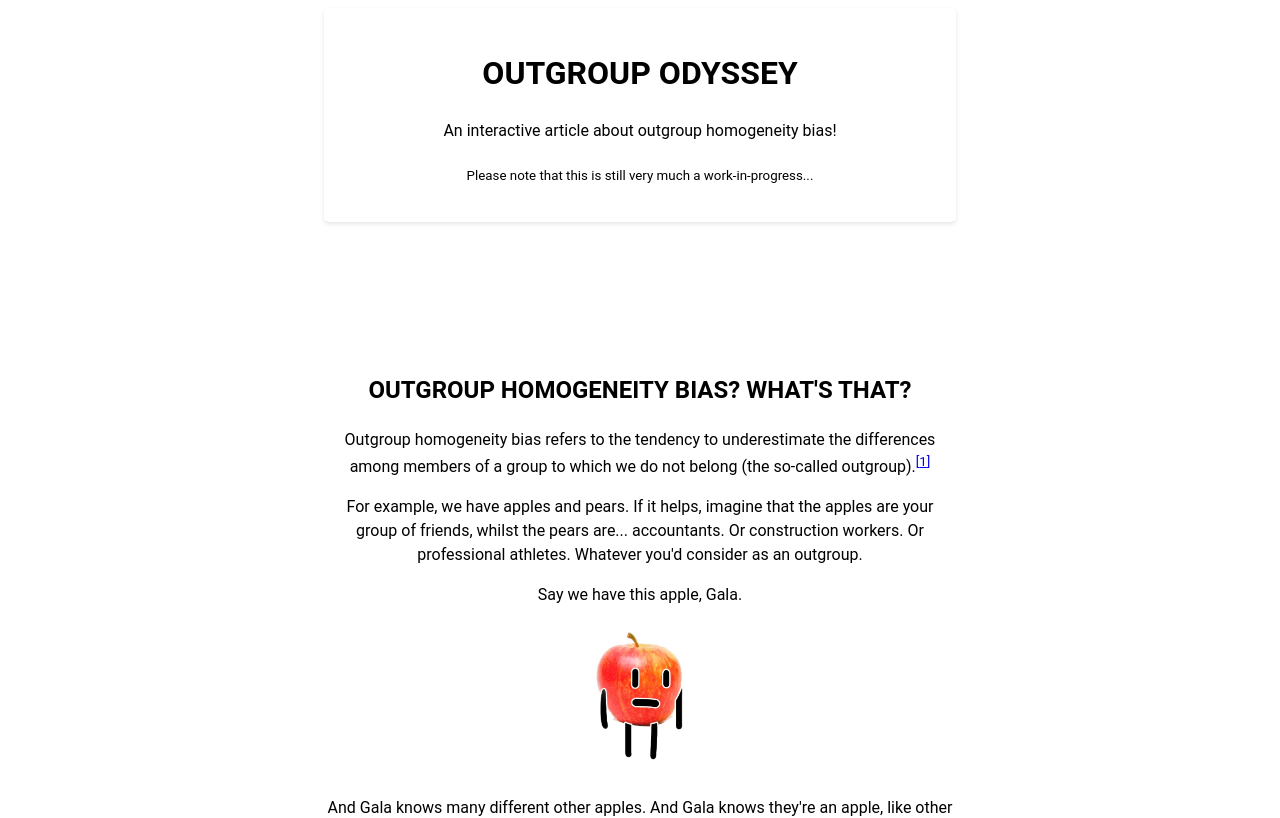
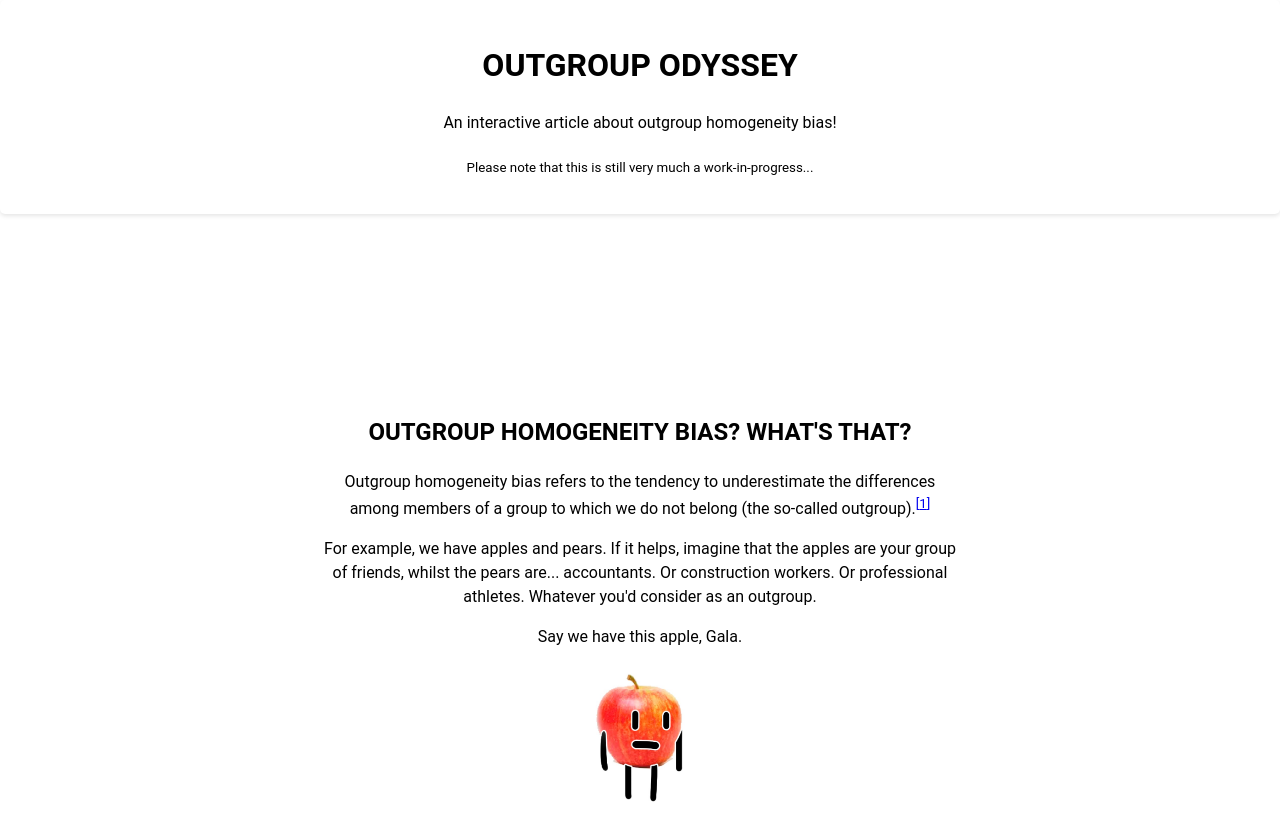
Before and after one commit to AxiDragon/outgroup-odyssey, a React (Create React App) app: page / in a window 1280 px wide. Shown: the top 818 px of the page. Built offline with nearby package versions, Linux system fonts and the light colour scheme.

Commit message:
Set basic styling

```diff
--- a/src/App.css
+++ b/src/App.css
@@ -1,6 +1,8 @@
 body {
 	font-family: 'Roboto', sans-serif;
 	line-height: 1.5;
+	margin: 0;
+	overflow-x: hidden;
 }
 
 img {
@@ -16,17 +18,13 @@ h2 {
 
 .App {
 	text-align: center;
-	width: 50%;
+	margin: 0;
 }
 
 .AppContainer {
 	display: flex;
 	flex-direction: column;
 	align-items: center;
-	width: 100%;
-}
-
-.MemoryGraphSlider {
 	width: 100%;
 }
 
@@ -61,6 +59,25 @@ h2 {
 	margin-top: 100px;
 }
 
-.ImageSlideShow {
+.PlayableContainer,
+.Section {
+	display: flex;
+	flex-direction: column;
+	align-items: center;
 	width: 100%;
 }
+
+.PlayableContainer {
+	background-color: lemonchiffon;
+	border-top: 3px solid #000;
+	border-bottom: 3px solid #000;
+	box-shadow: 0 2px 4px rgba(0, 0, 0, 0.1);
+	padding-top: 35px;
+	padding-bottom: 35px;
+}
+
+.Playable,
+.SectionText {
+	text-align: center;
+	width: 50%;
+}
--- a/src/components/interactables/BiasFruitChart.tsx
+++ b/src/components/interactables/BiasFruitChart.tsx
@@ -34,7 +34,8 @@ const BiasFruitChart = () => {
 	}
 
 	return (
-		<div>
+		<div className="PlayableContainer">
+			<div className="Playable">
 				<FruitChart minLength={batchCount * 4} fruitData={getBiasedFruitData()} fruitHeight={20} />
 				<div className="LabelledSliderContainer">
 					<div className="LabelledSlider">
@@ -59,6 +60,7 @@ const BiasFruitChart = () => {
 					and a <b>{Math.round((1 - 1 / (2 - bias)) * 100)}%</b> chance that it is a pear.
 				</p>
 			</div>
+		</div>
 	);
 };
 
--- a/src/components/interactables/ClickableFruitChart.tsx
+++ b/src/components/interactables/ClickableFruitChart.tsx
@@ -40,7 +40,8 @@ const ClickableFruitChart = ({ fruitHeight = 100 }: Props) => {
 	}
 
 	return (
-		<div>
+		<div className="PlayableContainer">
+			<div className="Playable">
 				<h3>Click on the fruits to sort them!</h3>
 				<div style={{
 					display: 'flex',
@@ -64,6 +65,7 @@ const ClickableFruitChart = ({ fruitHeight = 100 }: Props) => {
 				</div>
 				<FruitChart fruitData={fruitData} minLength={baseFruits.length / 3} fruitHeight={fruitHeight} />
 			</div>
+		</div>
 	);
 }
 
--- a/src/components/interactables/FruitChart.module.css
+++ b/src/components/interactables/FruitChart.module.css
@@ -31,7 +31,6 @@
 	justify-items: center;
 	width: 100%;
 	height: 100%;
-	background-color: white;
 }
 
 .friendlinessLabels {
@@ -44,7 +43,6 @@
 	padding-top: 25px;
 	border-top: 5px solid black;
 	text-align: center;
-	background-color: white;
 }
 
 .friendlinessLabels img {
--- a/src/components/interactables/MemoryGraphSlider.tsx
+++ b/src/components/interactables/MemoryGraphSlider.tsx
@@ -102,7 +102,9 @@ const MemoryGraphSlider = () => {
 		},
 	}
 
-	return (<div className="MemoryGraphSlider">
+	return (
+		<div className="PlayableContainer">
+			<div className="Playable">
 				<Line data={data} options={options} />
 				<div className="LabelledSliderContainer">
 					<div className="LabelledSlider">
@@ -124,6 +126,7 @@ const MemoryGraphSlider = () => {
 					you would, with your current level of bias, want to remember <b>{Math.ceil((1 - bias) * 49 * 5 + 5)}</b> traits.</p>
 				<p>Simply grouping everyone together as having 5 traits would
 					be <b>{(Math.ceil((1 - bias) * 49 * 5 + 5) / 5).toFixed(1)}x</b> less information that you'd need to remember.</p>
+			</div>
 		</div>);
 };
 
--- a/src/components/interactables/SolutionChart.tsx
+++ b/src/components/interactables/SolutionChart.tsx
@@ -66,7 +66,8 @@ const SolutionChart = () => {
 	};
 
 	return (
-		<div>
+		<div className="PlayableContainer">
+			<div className="Playable">
 				<FruitChart minLength={batchCount * 5} fruitData={getSplitData()} fruitHeight={10} type="in-outgroup" />
 				<div className="LabelledSliderContainer">
 					<div className="LabelledSlider">
@@ -83,7 +84,8 @@ const SolutionChart = () => {
 				</div>
 				<p>Your current ingroup consists of <b>{getIngroupSize()}</b> {getIngroupSize() === 1 ? "person" : "people"}!</p>
 				<p>Something you could have in common is that you are all <b>{getIngroupCommonality()}</b></p >
-		</div >
+			</div>
+		</div>
 	);
 };
 
--- a/src/components/sections/CauseSection.tsx
+++ b/src/components/sections/CauseSection.tsx
@@ -3,7 +3,8 @@ import Footnote from "../Footnote";
 
 const CauseSection = () => {
 	return (
-		<div>
+		<div className="Section">
+			<div className="SectionText">
 				<h2>RIGHT, THAT MAKES SENSE. BUT WHY?</h2>
 				<p>One might think that outgroup homogeneity bias exists simply don't interact much with outgroups,
 					and therefore don't know people from outgroups as well.
@@ -13,6 +14,7 @@ const CauseSection = () => {
 					think that an outgroup consists	of all the same sorts of people.
 					You don't have to remember as many things.<Footnote referenceId={3} /></p>
 				<p>Try messing with the tool below!</p>
+			</div>
 			<MemoryGraphSlider />
 		</div>
 	);
--- a/src/components/sections/EffectSection.tsx
+++ b/src/components/sections/EffectSection.tsx
@@ -3,16 +3,20 @@ import BiasFruitChart from "../interactables/BiasFruitChart";
 
 const EffectSection = () => {
 	return (
-		<div>
+		<div className="Section">
+			<div className="SectionText">
 				<h2>OKAY, THAT'S GOOD. WHAT'S THE BAD PART?</h2>
 				<p>It's true that your brain uses the bias to conserve memory space.
 					But, by doing this, it also generalizes people from outgroups.
 					A person from an outgroup becomes 'just another one of those'.</p>
 				<p>For example, in a job interview, outgroup homogeneity bias might make an interviewer perceive a candidate from an outgroup as less competent or friendly.<Footnote referenceId={4} /></p>
 				<p>What if Gala was a recruiter, and needed to pick the friendliest candidate from a group consisting of apples and pears?</p>
+			</div>
 			<BiasFruitChart />
+			<div className="SectionText">
 				<p>Notice how, regardless of bias, the average friendliness of the pears that Gala perceives stays the same
 					- but it still hurts the chances of friendly pears to land a job, simply because they are pears.</p>
+			</div>
 		</div>
 	);
 }
--- a/src/components/sections/SolutionSection.tsx
+++ b/src/components/sections/SolutionSection.tsx
@@ -3,7 +3,8 @@ import SolutionChart from "../interactables/SolutionChart";
 
 const SolutionSection = () => {
 	return (
-		<div>
+		<div className="Section">
+			<div className="SectionText">
 				<h2>HOW DO WE STOP OUTGROUP HOMOGENEITY BIAS?</h2>
 				<p>In reality, it is a bit hard to fix - it is a bias after all.
 					And that means you're not really aware of when you're falling in its trap.</p>
@@ -12,12 +13,15 @@ const SolutionSection = () => {
 					Which, you should be, now that you've gone through this article. Go you!</p>
 				<p>Once you do realize that you're generalizing an outgroup, though - what do you do then?</p>
 				<p>Try moving the slider!</p>
+			</div>
 			<SolutionChart />
+			<div className="SectionText">
 				<p>Of course, what you have in common with another person depends on context.
 					But, by finding things that you have in common with a person from an outgroup, you are creating a new ingroup
 					which includes both you and the other person. It could be something as simple as having the same favorite color,
 					liking the same music, or having the same hairstyle!<Footnote referenceId={5} /></p>
 			</div>
+		</div>
 	);
 }
 
--- a/src/components/sections/SummarySection.tsx
+++ b/src/components/sections/SummarySection.tsx
@@ -1,6 +1,7 @@
 const TopicSection = () => {
 	return (
-		<div>
+		<div className="Section">
+			<div className="SectionText">
 				<h2>TO SUMMARIZE</h2>
 				<ul>
 					<li>Outgroup homogeneity bias refers to the tendency to underestimate
@@ -17,6 +18,7 @@ const TopicSection = () => {
 				<br />
 				<p>Thank you for playing this explorable explanation!</p>
 			</div>
+		</div>
 	);
 }
 
--- a/src/components/sections/TopicSection.tsx
+++ b/src/components/sections/TopicSection.tsx
@@ -11,7 +11,8 @@ import ClickableFruitChart from "../interactables/ClickableFruitChart";
 
 const TopicSection = () => {
 	return (
-		<div>
+		<div className="Section">
+			<div className="SectionText">
 				<h2>OUTGROUP HOMOGENEITY BIAS? WHAT'S THAT?</h2>
 				<p>Outgroup homogeneity bias refers to the tendency to underestimate
 					the differences among members of a group to which we do not belong (the so-called outgroup).
@@ -52,11 +53,14 @@ const TopicSection = () => {
 					Thus, Gala believes (AKA biases) that the friendliness of the pears (AKA outgroup)
 					is more similar (AKA homogenous) than that of the apples.</p>
 				<p>But, in reality, when we check the friendliness of all apples one by one...</p>
+			</div>
 			<ClickableFruitChart />
+			<div className="SectionText">
 				<p>...we see that the pears are just as diverse in how friendly they are as the apples.</p>
 				<p>Even if it intuitively seems correct to lump everyone in an outgroup into the same category,
 					they're actually just as unique as an ingroup.</p>
 			</div>
+		</div >
 	);
 }
 
```
Lines whose indentation alone changed are shown as unchanged.
